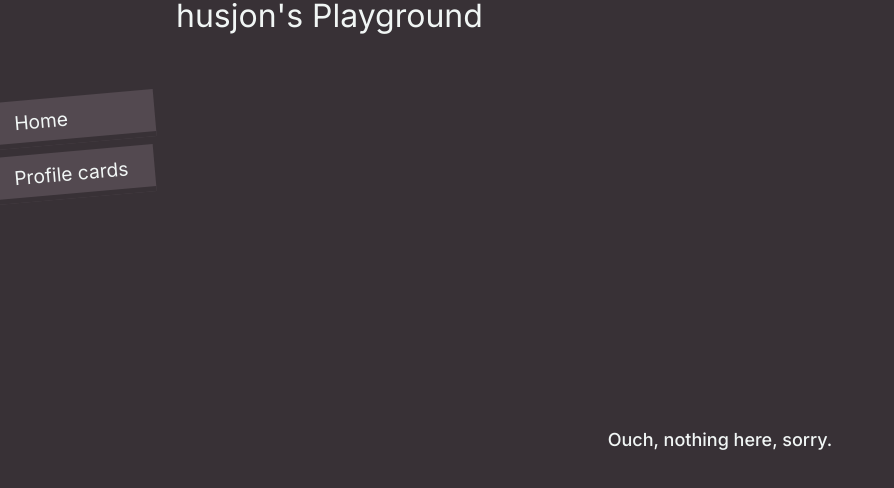
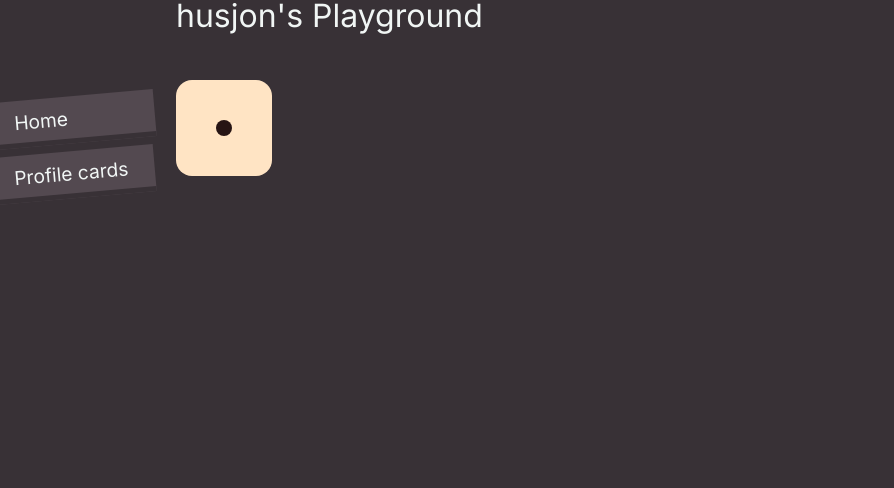
Before and after one commit to husjon/playground, a Next.js app: page /knucklebones in a window 1280 px wide. Before the commit this address had no page. Shown: the top 488 px of the page, without its empty margins (0-894 px from the left). Built offline with nearby package versions, Linux system fonts and the light colour scheme.

Commit message:
initial knucklebones

```diff
--- /dev/null
+++ b/src/app/knucklebones/actions.ts
@@ -0,0 +1,9 @@
+"use server";
+function generateSession() {
+  // Create session in DB
+  const sessionId = crypto.randomUUID();
+}
+
+export async function rollDice() {
+  return (crypto.getRandomValues(new Uint32Array(1))[0] % 6) + 1;
+}
--- /dev/null
+++ b/src/app/knucklebones/knucklebones.scss
@@ -0,0 +1,47 @@
+.dice {
+  width: 6rem;
+  aspect-ratio: 1/1;
+  background-color: bisque;
+  border-radius: 1rem;
+  position: relative;
+
+  .dots {
+    width: 1rem;
+    aspect-ratio: 1/1;
+    background-color: rgb(38, 20, 20);
+    border-radius: 100%;
+    position: absolute;
+  }
+
+  .dots-tl {
+    left: 0.85rem;
+    top: 0.85rem;
+  }
+  .dots-tr {
+    right: 0.85rem;
+    top: 0.85rem;
+  }
+  .dots-ml {
+    left: 0.85rem;
+    top: 50%;
+    transform: translateY(-50%);
+  }
+  .dots-mr {
+    right: 0.85rem;
+    top: 50%;
+    transform: translateY(-50%);
+  }
+  .dots-bl {
+    left: 0.85rem;
+    bottom: 0.85rem;
+  }
+  .dots-br {
+    right: 0.85rem;
+    bottom: 0.85rem;
+  }
+  .dots-mid {
+    top: 50%;
+    transform: translate(-50%, -50%);
+    left: 50%;
+  }
+}
--- /dev/null
+++ b/src/app/knucklebones/page.tsx
@@ -0,0 +1,60 @@
+"use client";
+import { useState } from "react";
+import "./knucklebones.scss";
+import { rollDice } from "./actions";
+
+export default function Page() {
+  return (
+    <div>
+      <Knucklebones />
+    </div>
+  );
+}
+
+function Knucklebones() {
+  return (
+    <>
+      <Dice />
+    </>
+  );
+}
+
+function Dice() {
+  const [value, setValue] = useState(1);
+  let canRoll = true;
+
+  function roll() {
+    if (!canRoll) return;
+
+    canRoll = false;
+
+    const animation = setInterval(() => {
+      setValue(Math.floor(Math.random() * 6 + 1));
+    }, 50);
+    setTimeout(async () => {
+      clearInterval(animation);
+      setValue(await rollDice());
+      canRoll = true;
+    }, 1000);
+  }
+
+  return (
+    <div onClick={roll}>
+      <button className="dice">
+        {[2, 3, 4, 5, 6].includes(value) && (
+          <div className="dots dots-tl"></div>
+        )}
+        {[4, 5, 6].includes(value) && <div className="dots dots-tr"></div>}
+
+        {[6].includes(value) && <div className="dots dots-ml"></div>}
+        {[1, 3, 5].includes(value) && <div className="dots dots-mid"></div>}
+        {[6].includes(value) && <div className="dots dots-mr"></div>}
+
+        {[4, 5, 6].includes(value) && <div className="dots dots-bl"></div>}
+        {[2, 3, 4, 5, 6].includes(value) && (
+          <div className="dots dots-br"></div>
+        )}
+      </button>
+    </div>
+  );
+}
```
